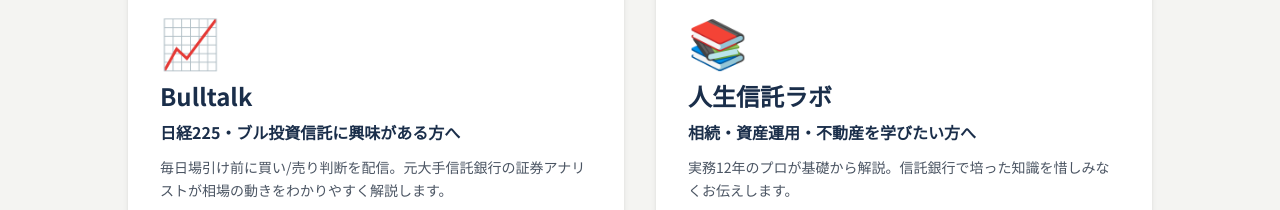
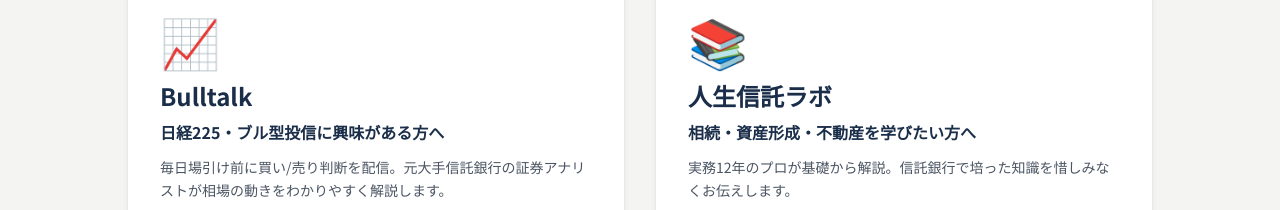
Before and after one commit to tanima3232-eng/bulltalk, a Next.js app: page /bulltalk in a window 1280 px wide. Shown: the part 946-1156 px from the top of the page. Built offline with nearby package versions, Linux system fonts and the light colour scheme.

Commit message:
分岐カードのテキスト修正（ブル型投信・資産形成）

```diff
--- a/app/bulltalk/page.tsx
+++ b/app/bulltalk/page.tsx
@@ -59,7 +59,7 @@ export default function BulltalkPage() {
                 <span className="inline-block bg-gold/20 text-gold text-xs font-bold px-3 py-1 rounded-full mb-4">毎日勝負したい方</span>
                 <div className="text-5xl mb-4">📈</div>
                 <h3 className="text-2xl font-bold text-navy mb-2">Bulltalk</h3>
-                <p className="text-navy font-semibold mb-3">日経225・ブル投資信託に興味がある方へ</p>
+                <p className="text-navy font-semibold mb-3">日経225・ブル型投信に興味がある方へ</p>
                 <p className="text-gray-600 text-sm leading-relaxed mb-6">
                   毎日場引け前に買い/売り判断を配信。元大手信託銀行の証券アナリストが相場の動きをわかりやすく解説します。
                 </p>
@@ -73,7 +73,7 @@ export default function BulltalkPage() {
                 <span className="inline-block bg-navy/10 text-navy text-xs font-bold px-3 py-1 rounded-full mb-4">人生を豊かにしたい方</span>
                 <div className="text-5xl mb-4">📚</div>
                 <h3 className="text-2xl font-bold text-navy mb-2">人生信託ラボ</h3>
-                <p className="text-navy font-semibold mb-3">相続・資産運用・不動産を学びたい方へ</p>
+                <p className="text-navy font-semibold mb-3">相続・資産形成・不動産を学びたい方へ</p>
                 <p className="text-gray-600 text-sm leading-relaxed mb-6">
                   実務12年のプロが基礎から解説。信託銀行で培った知識を惜しみなくお伝えします。
                 </p>
```
